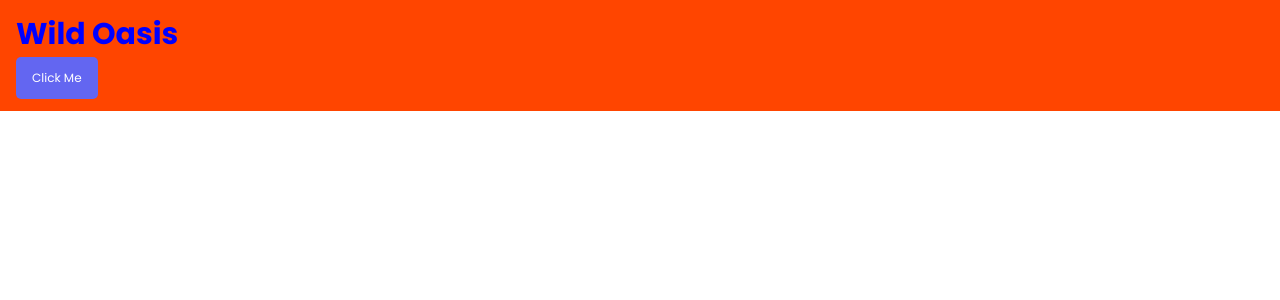
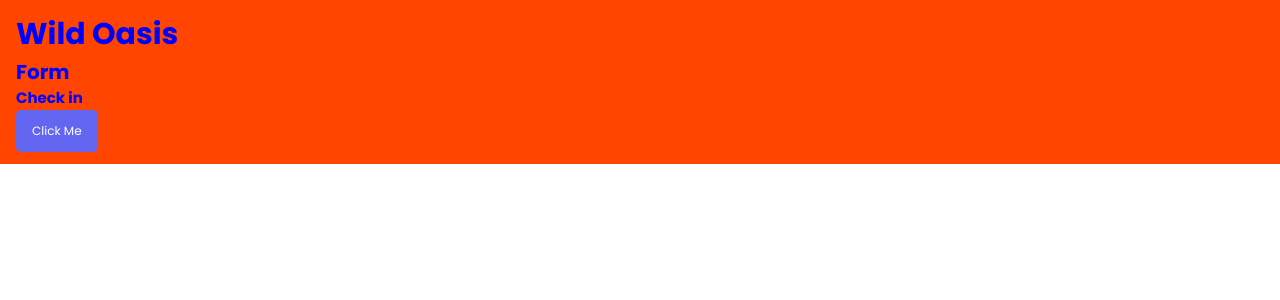
Before and after one commit to imran-farooq7/wild-oasis, a React (Vite) app: page / in a window 1280 px wide. Shown: the top 300 px of the page. Built offline with nearby package versions, Linux system fonts and the light colour scheme; a web font is replaced by a local one.

Commit message:
Styled component Props

```diff
--- a/src/App.jsx
+++ b/src/App.jsx
@@ -1,13 +1,9 @@
 import styled from "styled-components";
 import GlobalStyles from "./styles/GlobalStyles";
 import Button from "./ui/Button";
+import Heading from "./ui/Heading";
 
 const App = () => {
-	const H1 = styled.h1`
-		font-size: 30px;
-		color: blue;
-	`;
-
 	const StyledApp = styled.div`
 		background: orangered;
 		padding: 1.2rem 1.6rem;
@@ -16,7 +12,9 @@ const App = () => {
 		<>
 			<GlobalStyles />
 			<StyledApp>
-				<H1>Wild Oasis</H1>
+				<Heading as="h1">Wild Oasis</Heading>
+				<Heading as="h2">Form</Heading>
+				<Heading as="h3">Check in</Heading>
 				<Button>Click Me</Button>
 			</StyledApp>
 		</>
--- /dev/null
+++ b/src/ui/Heading.jsx
@@ -0,0 +1,24 @@
+import styled, { css } from "styled-components";
+
+const Heading = styled.h1`
+	${(props) =>
+		props.as === "h1" &&
+		css`
+			font-size: 3rem;
+			color: blue;
+		`}
+	${(props) =>
+		props.as === "h2" &&
+		css`
+			font-size: 2rem;
+			color: blue;
+		`}
+        ${(props) =>
+		props.as === "h3" &&
+		css`
+			font-size: 1.5rem;
+			color: blue;
+		`}
+`;
+
+export default Heading;
```
